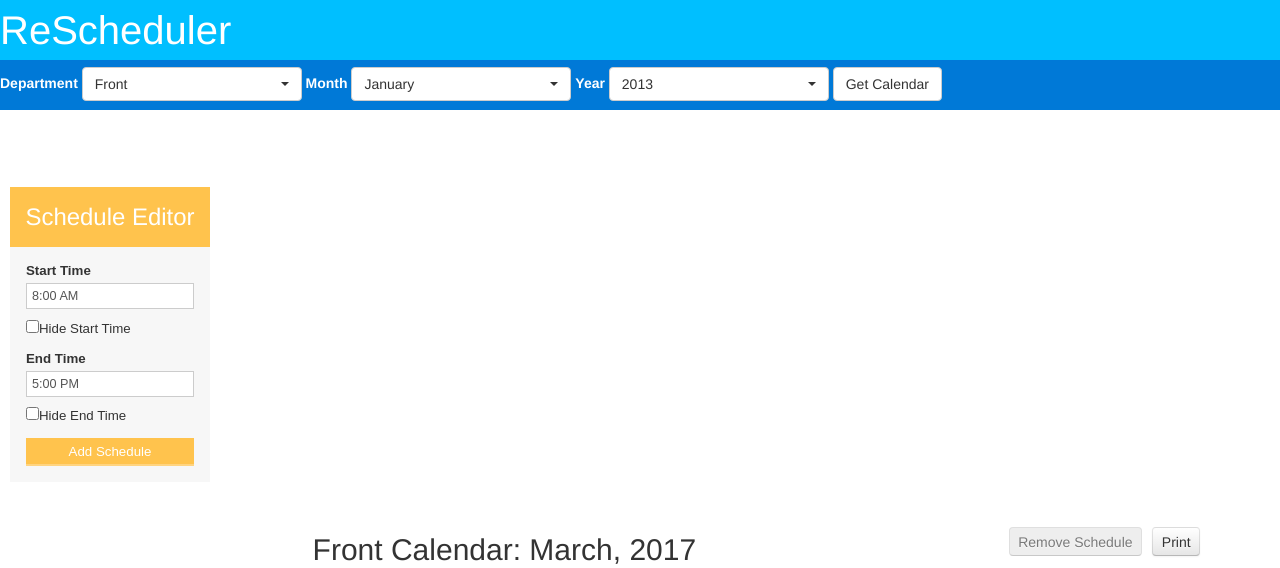
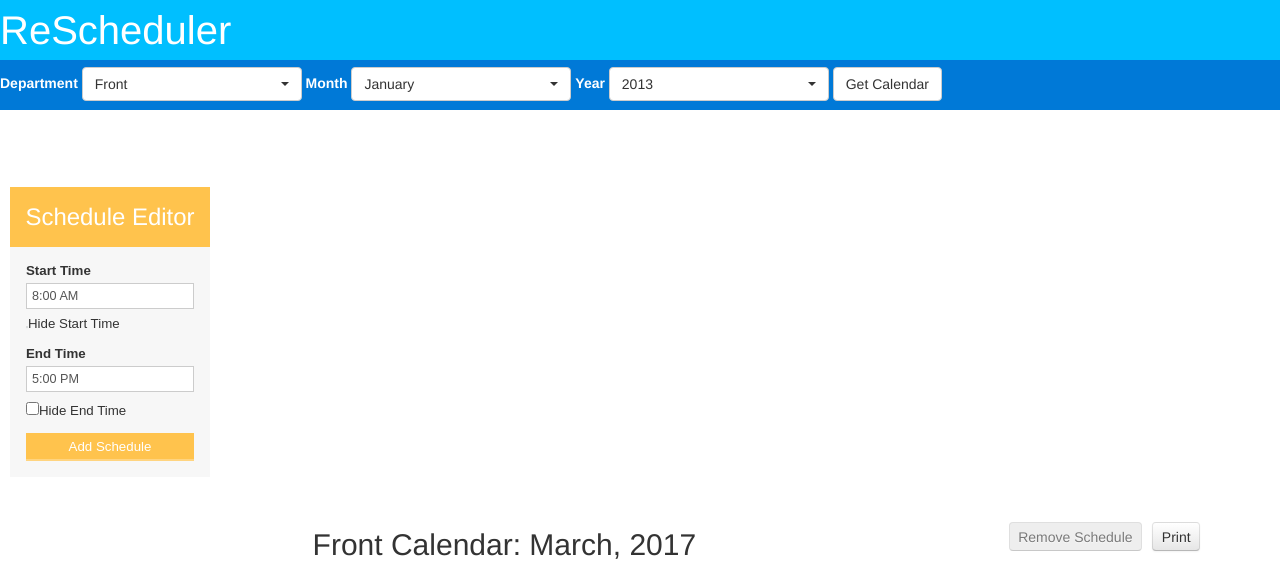
Before and after one commit to RyanKJ/ReScheduler-Online, a Django app: page /calendar/ in a window 1280 px wide. Shown: the top 568 px of the page. Run offline with Django 3.2, Linux system fonts and the light colour scheme; a user stored in the database is signed in; data comes from the database, SQL or seed files in the repository; both versions use the stored data as it was after the commit; some libraries are stand-ins or nearby versions.

Commit message:
Fiddling With CSS Checkboxes

```diff
--- a/schedulingcalendar/templates/schedulingcalendar/index.html
+++ b/schedulingcalendar/templates/schedulingcalendar/index.html
@@ -69,7 +69,7 @@
         <label for="start-timepicker">Start Time</label>
         <input type="text" id="start-timepicker" name="start-timepicker"/><br>
         <input type="hidden" value="False" name="hide-start">
-        <input type="checkbox" name="hide-start" value="True">Hide Start Time<br>
+        <input type="checkbox" class="regular-checkbox" name="hide-start" value="True">Hide Start Time<br>
         <br>
         <label for="end-timepicker">End Time</label>
         <input type="text" id="end-timepicker" name="end-timepicker"/><br>
--- a/static/site/css/base.css
+++ b/static/site/css/base.css
@@ -34,6 +34,18 @@ main {
 
 .login {
   margin-top: 80px;
+}
+
+.regular-checkbox {
+  appearance: none;
+	-webkit-appearance: none;
+	background-color: #fafafa;
+	border: 1px solid #cacece;
+	box-shadow: 0 1px 2px rgba(0,0,0,0.05), inset 0px -15px 10px -12px rgba(0,0,0,0.05);
+	padding: 9px;
+	border-radius: 3px;
+	display: inline-block;
+	position: relative;
 }
 
 
```
Also changed, not shown: db.sqlite3.
